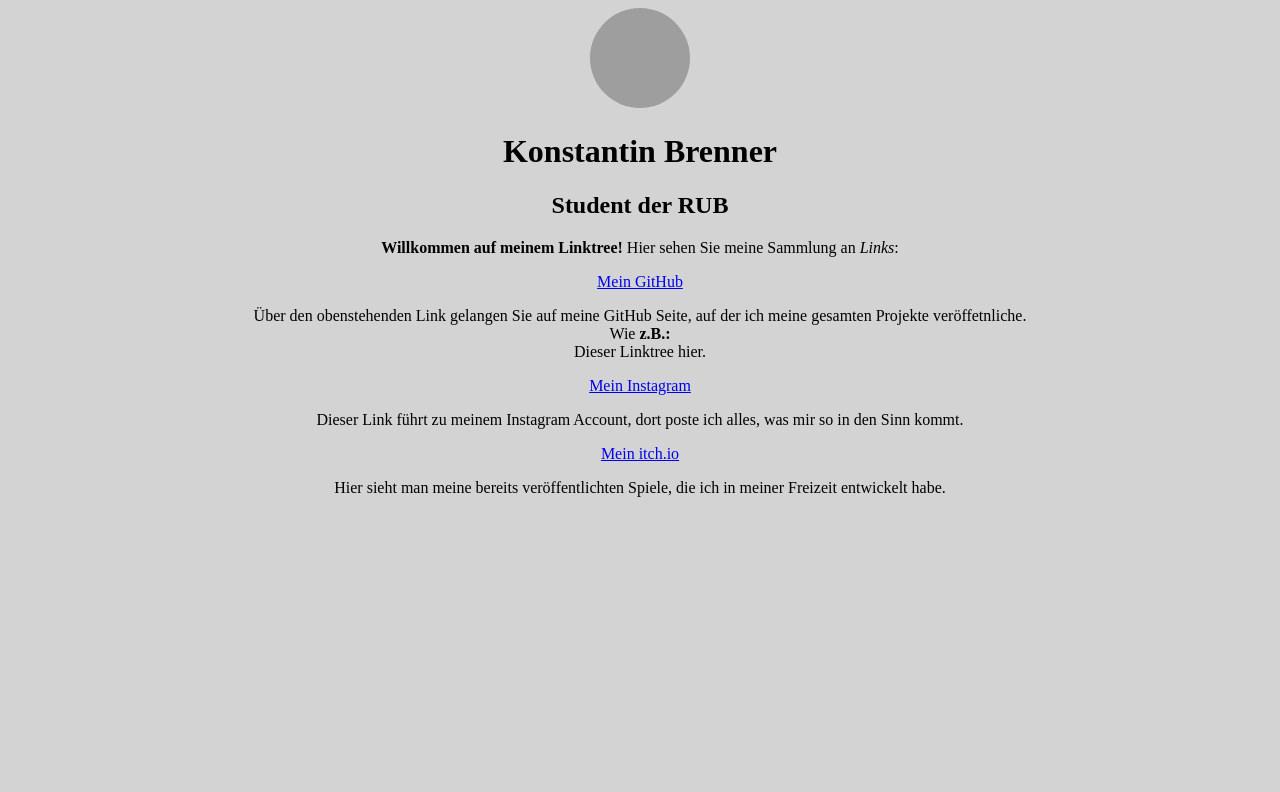
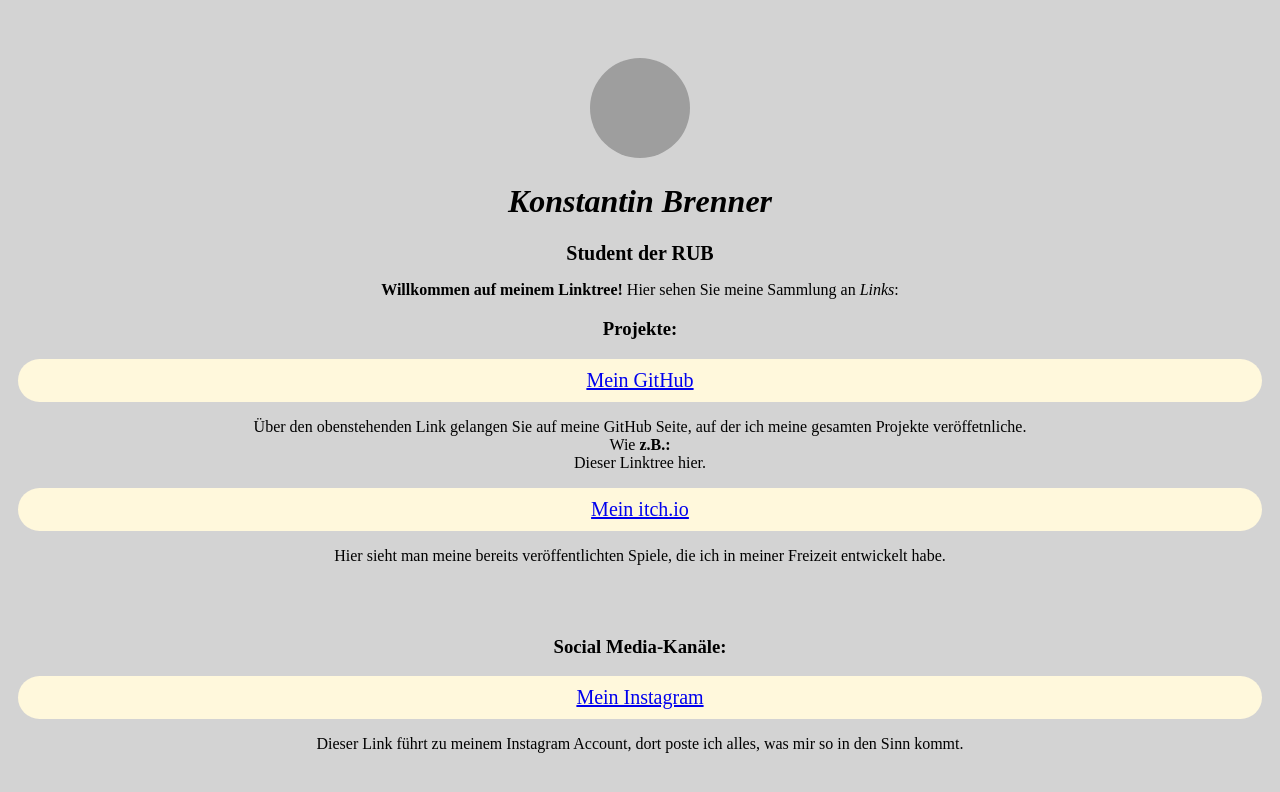
Before and after one commit to Briightbug/HTML, a plain HTML site: page Linktree/index.html in a window 1280 px wide. Drawn offline with Linux system fonts and the light colour scheme; grey boxes are pictures that could not be loaded.

Commit message:
most likely finished

```diff
--- a/Linktree/index.html
+++ b/Linktree/index.html
@@ -5,13 +5,13 @@
         <title>Mein persönlicher Linktree</title>
     </head>
     <body>
-        <img
-            src="https://scontent-dus1-1.cdninstagram.com/v/t51.2885-19/271308632_944377709773319_8454722907687731925_n.jpg?stp=dst-jpg_s150x150_tt6&_nc_cat=105&ccb=7-5&_nc_sid=f7ccc5&efg=eyJ2ZW5jb2RlX3RhZyI6InByb2ZpbGVfcGljLnd3dy4xMDgwLkMzIn0%3D&_nc_ohc=kX8kErMX7J0Q7kNvwHFumCh&_nc_oc=AdqgzE6y-61Ku39qX8deeUh-Gv0Po2TFvWqd00dYkpVyuyKDuiuH_ar-ygY5deStWhePuesr3iEpWAIHnzhDv5BV&_nc_zt=24&_nc_ht=scontent-dus1-1.cdninstagram.com&_nc_ss=7b6a8&oh=00_AQPwWcbIxzpQl4CucTXWLvfUR6gb6yMVcblRhOV9zsbSxA&oe=6AC96DEC"
-            width="100">
-        <h1>Konstantin Brenner</h1>
+        <img class="profile_picture"
+            src="https://scontent-dus1-1.cdninstagram.com/v/t51.2885-19/271308632_944377709773319_8454722907687731925_n.jpg?stp=dst-jpg_s150x150_tt6&_nc_cat=105&ccb=7-5&_nc_sid=f7ccc5&efg=eyJ2ZW5jb2RlX3RhZyI6InByb2ZpbGVfcGljLnd3dy4xMDgwLkMzIn0%3D&_nc_ohc=kX8kErMX7J0Q7kNvwHFumCh&_nc_oc=AdqgzE6y-61Ku39qX8deeUh-Gv0Po2TFvWqd00dYkpVyuyKDuiuH_ar-ygY5deStWhePuesr3iEpWAIHnzhDv5BV&_nc_zt=24&_nc_ht=scontent-dus1-1.cdninstagram.com&_nc_ss=7b6a8&oh=00_AQPwWcbIxzpQl4CucTXWLvfUR6gb6yMVcblRhOV9zsbSxA&oe=6AC96DEC">
+        <h1 class="title">Konstantin Brenner</h1>
         <h2>Student der RUB</h2>
         <p><strong>Willkommen auf meinem Linktree!</strong> Hier sehen Sie meine
             Sammlung an <em>Links</em>:</p>
+        <h3>Projekte:</h3>
         <a href="https://github.com/Briightbug">Mein GitHub</a>
         <p>Über den obenstehenden Link gelangen Sie auf meine GitHub Seite,
             auf der ich meine gesamten Projekte veröffetnliche.
@@ -19,11 +19,14 @@
             Wie <strong>z.B.:</strong>
             <br>
             Dieser Linktree hier.</p>
+        <a href="https://itch.io/Briightbug">Mein itch.io</a>
+        <p>Hier sieht man meine bereits veröffentlichten Spiele, die ich in
+            meiner Freizeit entwickelt habe.</p>
+        <br>
+        <br>
+        <h3>Social Media-Kanäle:</h3>
         <a href="https://instagram.com/konstantin._br">Mein Instagram</a>
         <p>Dieser Link führt zu meinem Instagram Account,
             dort poste ich alles, was mir so in den Sinn kommt.</p>
-        <a href="https://itch.io/Briightbug">Mein itch.io</a>
-        <p>Hier sieht man meine bereits veröffentlichten Spiele, die ich in
-            meiner Freizeit entwickelt habe.</p>
     </body>
 </html>
--- a/Linktree/style.css
+++ b/Linktree/style.css
@@ -1,11 +1,31 @@
 body {
+    padding-top: 50px;
     text-align: center;
     background-color: lightgray;
+    height: 1000px;
     color: black;
 }
 
-img {
+.profile_picture {
     width: 100px;
     height: 100px;
     border-radius: 50px;
 }
+
+.title {
+    font-style: oblique;
+}
+
+h2 {
+    font-size: 20px;
+}
+
+a {
+    display: block;
+    background-color: cornsilk;
+    margin: 10px;
+    text-align: center;
+    font-size: 20px;
+    border-radius: 25px;
+    padding: 10px;
+}
```
